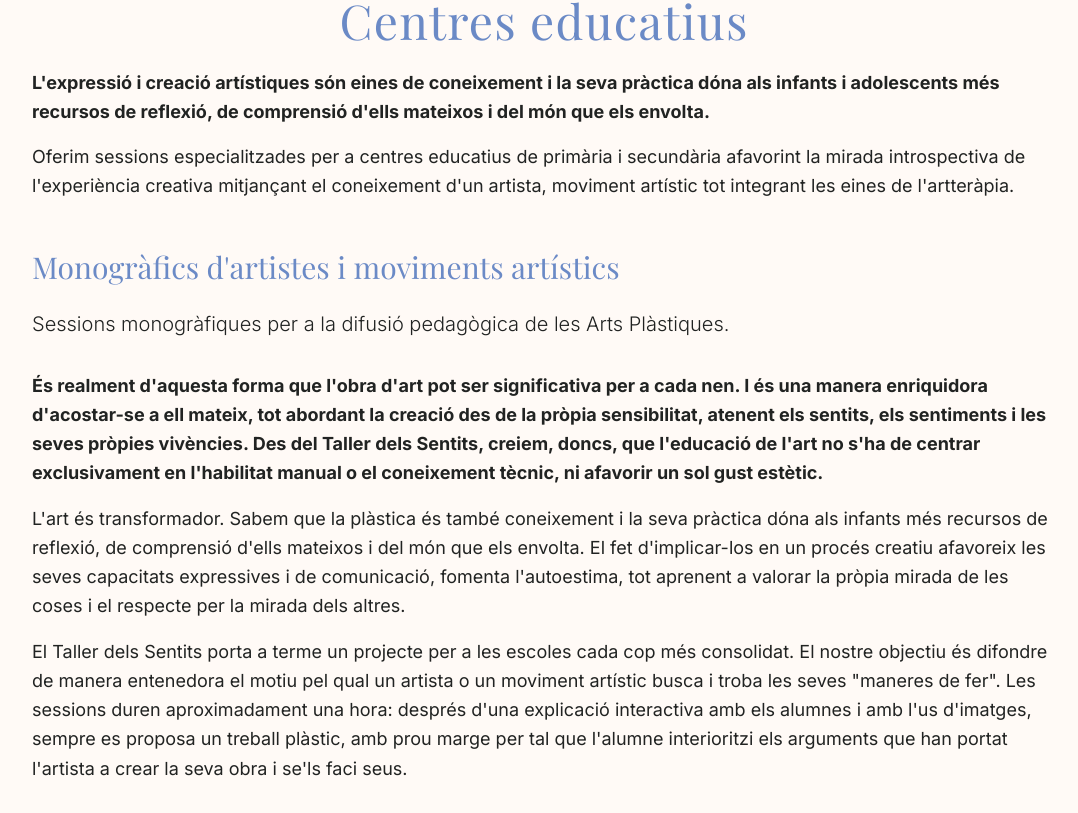
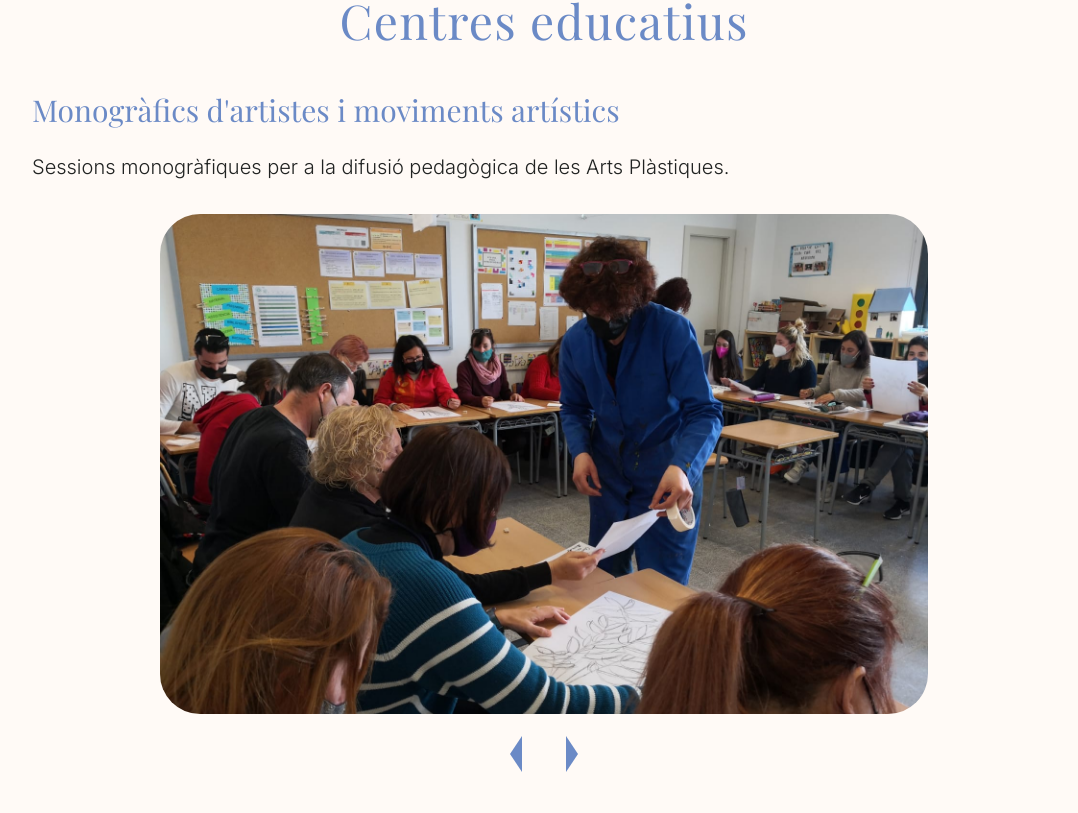
Before and after one commit to m-s-torne/taller-dels-sentits, a Next.js app: page /serveis-externs in a window 1280 px wide. Shown: the part 783-1596 px from the top of the page, without its empty margins (96-1174 px from the left). Built offline with nearby package versions, Linux system fonts and the light colour scheme.

Commit message:
feat: remove data from pdf file in the page

```diff
--- a/app/(serveis)/serveis-externs/page.tsx
+++ b/app/(serveis)/serveis-externs/page.tsx
@@ -30,13 +30,17 @@ export default function ServeisExterns() {
                     <FadeInView key={section.title} as="section" className="py-10 space-y-6">
                         <SectionHeading headingLevel="h2" title={section.title} className="text-center mb-4" />
 
-                        <ParagraphList paragraphs={section.paragraphs} boldIndex={0} />
+                        {section.paragraphs.length > 0 && (
+                            <ParagraphList paragraphs={section.paragraphs} boldIndex={0} />
+                        )}
 
                         {section.subsections?.map((sub, i) => (
                             <div key={sub.title} className="space-y-8 pt-6">
                                 <SectionHeading headingLevel="h3" title={sub.title} subtitle={sub.subtitle} />
 
-                                <ParagraphList paragraphs={sub.paragraphs} boldIndex={0} />
+                                {sub.paragraphs.length > 0 && (
+                                    <ParagraphList paragraphs={sub.paragraphs} boldIndex={0} />
+                                )}
 
                                 { i === 0 && <ImageCarousel images={carouselImages} /> }
 
--- a/app/_lib/servicesData.ts
+++ b/app/_lib/servicesData.ts
@@ -370,19 +370,12 @@ export const servicesData: ServiceSectionType[] = [
         sections: [
             {
                 title: 'Centres educatius',
-                paragraphs: [
-                    `L'expressió i creació artístiques són eines de coneixement i la seva pràctica dóna als infants i adolescents més recursos de reflexió, de comprensió d'ells mateixos i del món que els envolta.`,
-                    `Oferim sessions especialitzades per a centres educatius de primària i secundària afavorint la mirada introspectiva de l'experiència creativa mitjançant el coneixement d'un artista, moviment artístic tot integrant les eines de l'artteràpia.`,
-                ],
+                paragraphs: [],
                 subsections: [
                     {
                         title: `Monogràfics d'artistes i moviments artístics`,
                         subtitle: `Sessions monogràfiques per a la difusió pedagògica de les Arts Plàstiques.`,
-                        paragraphs: [
-                            `És realment d'aquesta forma que l'obra d'art pot ser significativa per a cada nen. I és una manera enriquidora d'acostar-se a ell mateix, tot abordant la creació des de la pròpia sensibilitat, atenent els sentits, els sentiments i les seves pròpies vivències. Des del Taller dels Sentits, creiem, doncs, que l'educació de l'art no s'ha de centrar exclusivament en l'habilitat manual o el coneixement tècnic, ni afavorir un sol gust estètic.`,
-                            `L'art és transformador. Sabem que la plàstica és també coneixement i la seva pràctica dóna als infants més recursos de reflexió, de comprensió d'ells mateixos i del món que els envolta. El fet d'implicar-los en un procés creatiu afavoreix les seves capacitats expressives i de comunicació, fomenta l'autoestima, tot aprenent a valorar la pròpia mirada de les coses i el respecte per la mirada dels altres.`,
-                            `El Taller dels Sentits porta a terme un projecte per a les escoles cada cop més consolidat. El nostre objectiu és difondre de manera entenedora el motiu pel qual un artista o un moviment artístic busca i troba les seves "maneres de fer". Les sessions duren aproximadament una hora: després d'una explicació interactiva amb els alumnes i amb l'us d'imatges, sempre es proposa un treball plàstic, amb prou marge per tal que l'alumne interioritzi els arguments que han portat l'artista a crear la seva obra i se'ls faci seus.`,
-                        ],
+                        paragraphs: [],
                         subheading: `Des del Taller dels Sentits, hem configurat i realitzat projectes de divulgació de les arts plàstiques i projectes d'artteràpia a:`,
                         list: [
                             `Escola El Cim, de Vilanova i la Geltrú`,
```
